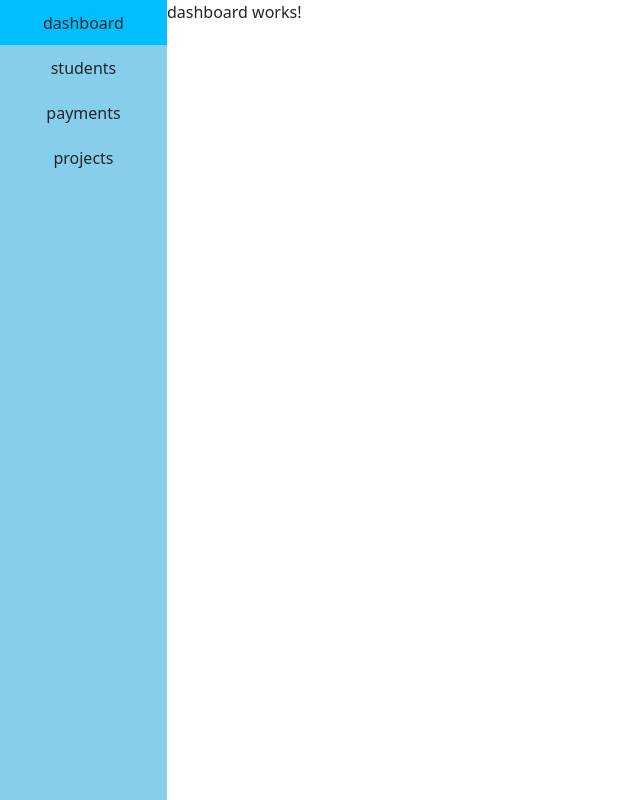
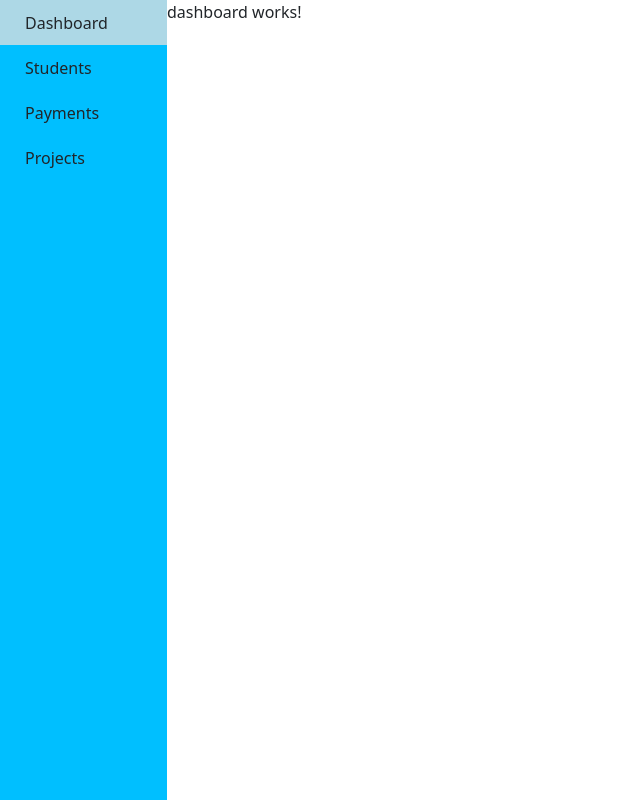
Before and after one commit to Rahul-Kanzariya/vidhyalay-purataha, an Angular app: page /dashboard in a window 1280 px wide. Shown: the whole page, without its empty margins (0-640 px from the left). Built offline with nearby package versions, Linux system fonts and the light colour scheme.

Commit message:
fix activated nav menu

```diff
--- a/src/app/navbar/navbar.component.css
+++ b/src/app/navbar/navbar.component.css
@@ -1,20 +1,26 @@
 .main-container {
-    background-color: skyblue;
+    background-color: deepskyblue;
     height: 100%;
     /* border: 2px solid black; */
     div.nav-item {
         /* border: 2px solid black; */
         font-weight: 500;
-        background-color: skyblue;
+        background-color: deepskyblue;
         text-align: center;
         align-content: center;
+        cursor: pointer;
         div {
             height: 45px;
-            align-content: center
+            align-content: center;
+            text-align: start;
+            padding-left: 15%;
         }
-        cursor: pointer;
+
+    }
+    div.nav-item.activated {
+        background-color: lightblue;
     }
     div.nav-item :hover {
-        background-color: deepskyblue;
+        background-color: lightblue;
     }
 }
--- a/src/app/navbar/navbar.component.html
+++ b/src/app/navbar/navbar.component.html
@@ -1,16 +1,13 @@
 <div class="main-container">
-  <div class="nav-container">
-    <div class="nav-item" routerLink="dashboard">
-       <div>dashboard</div>
-    </div>
-    <div class="nav-item" routerLink="students">
-       <div>students</div>
-    </div>
-    <div class="nav-item" routerLink="payments">
-       <div>payments</div>
-    </div>
-    <div class="nav-item" routerLink="projects">
-       <div>projects</div>
-    </div>
-  </div>
+   <div class="nav-container">
+      @for(menu of menuList; track menu.name){
+         <div
+            [ngClass]="activatedMenu && activatedMenu.name && activatedMenu.name == menu.name ? 'nav-item activated' : 'nav-item'"
+            routerLink="{{menu.endpoint}}"
+            (click)="handleMenuClick(menu)"
+         >
+            <div>{{menu.name}}</div>
+         </div>
+      }
+   </div>
 </div>
--- a/src/app/navbar/navbar.component.ts
+++ b/src/app/navbar/navbar.component.ts
@@ -1,12 +1,58 @@
+import { NgClass } from '@angular/common';
 import { Component } from '@angular/core';
-import { RouterLink } from '@angular/router';
+import { Router, RouterLink, ActivatedRoute, NavigationEnd } from '@angular/router';
+
+interface Menu {
+  name: string;
+  endpoint: string
+}
 
 @Component({
   selector: 'app-navbar',
-  imports: [RouterLink],
+  imports: [RouterLink, NgClass],
   templateUrl: './navbar.component.html',
   styleUrl: './navbar.component.css'
 })
+
 export class NavbarComponent {
-  showFiller = false;
+  menuList: Menu[] = [
+    {
+      name: 'Dashboard',
+      endpoint: 'dashboard'
+    },
+    {
+      name: 'Students',
+      endpoint: 'students'
+    },
+    {
+      name: 'Payments',
+      endpoint: 'payments'
+    },
+    {
+      name: 'Projects',
+      endpoint: 'projects'
+    },
+  ]
+  activatedMenu!: Menu
+
+  constructor(public router: Router, public activatedRoute :ActivatedRoute) {
+
+  }
+
+  ngOnInit() {
+    this.router.events.subscribe(event => {
+      if (event instanceof NavigationEnd) {
+        const currentEndpoint = event.urlAfterRedirects;
+        console.log('currentEndpoint: ', currentEndpoint);
+        if(!this.activatedMenu && currentEndpoint){
+          const currentMenu = this.menuList.find((menu) => currentEndpoint.includes(menu.endpoint))
+          if(currentMenu) this.activatedMenu = currentMenu;
+        }
+      }
+    });
+  }
+
+  handleMenuClick(menu: Menu){
+    this.activatedMenu = menu;
+  }
 }
```
